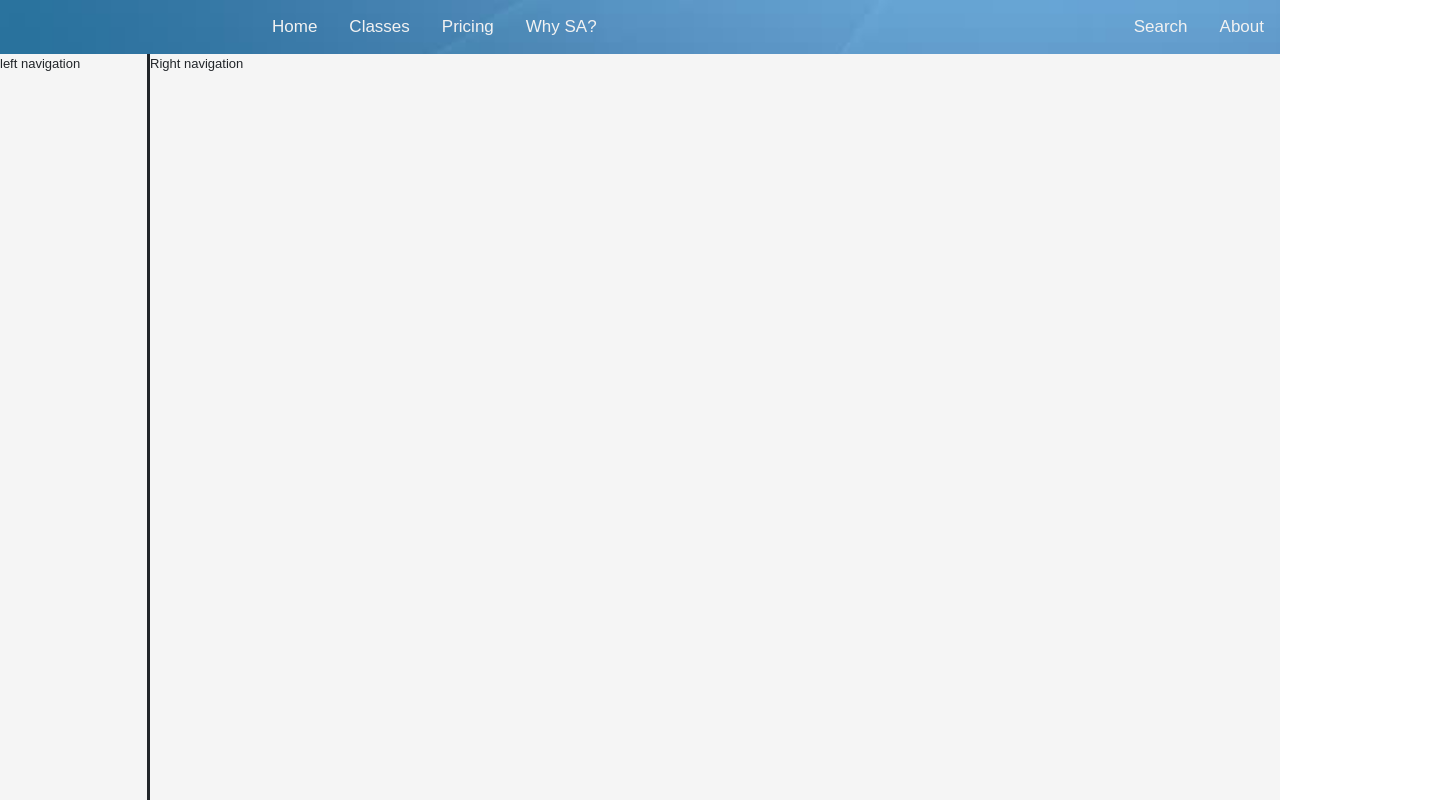
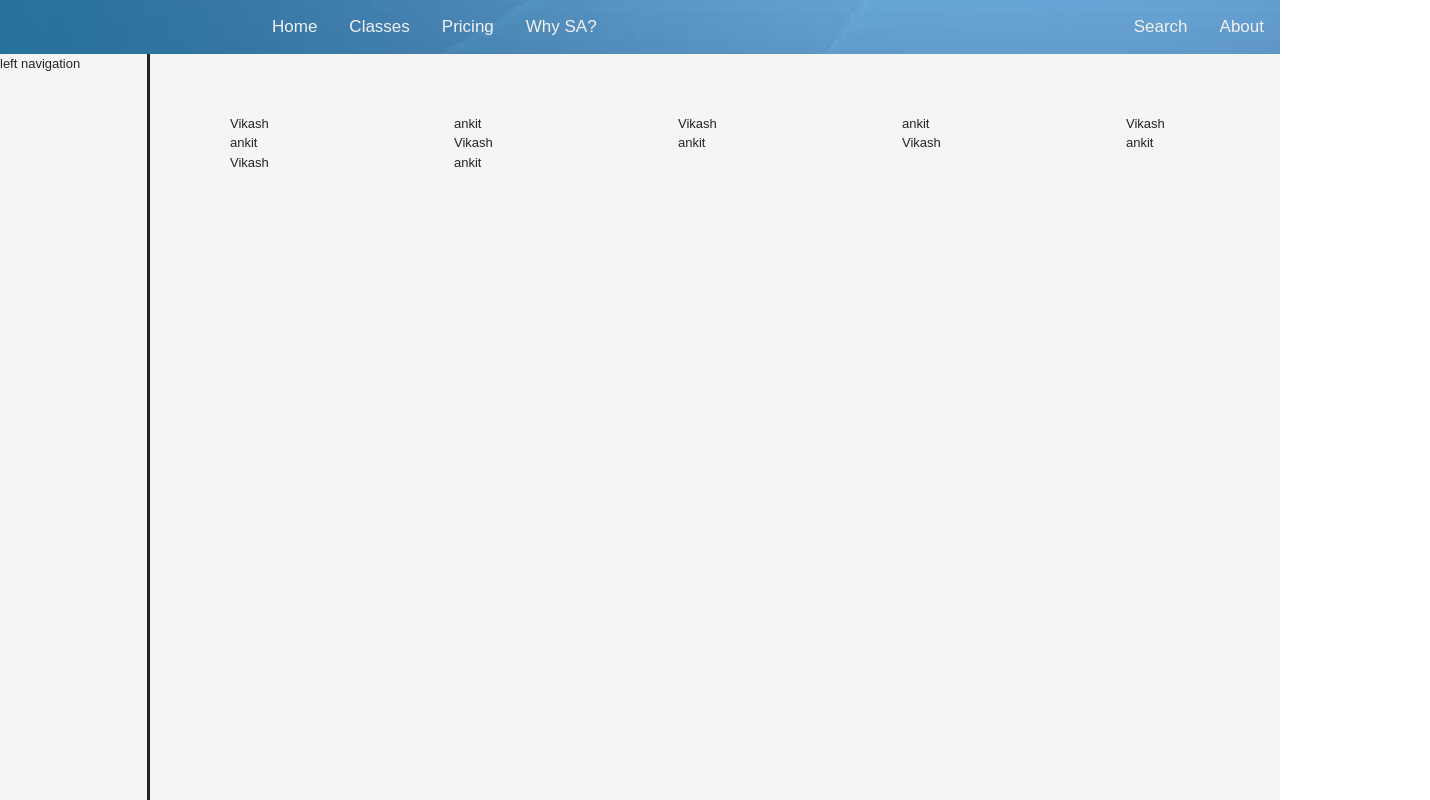
Before and after one commit to vikash-techy/TeamWork, an Angular app in the folder StudentArchitect/: page /class in a window 1280 px wide. Shown: the top 800 px of the page, 1430 px wide, since content can reach past the window. Built offline with nearby package versions, Linux system fonts and the light colour scheme.

Commit message:
claas subject grid

```diff
--- a/StudentArchitect/src/app/class/class.component.css
+++ b/StudentArchitect/src/app/class/class.component.css
@@ -2,7 +2,7 @@
     display: flex;
     flex-direction: row;
     min-width: 100%;
-    min-height: 100vh;
+    min-height: calc(100vh - 53px);
     background: whitesmoke;
 }
 
@@ -14,6 +14,13 @@
 
 .right_nav{
 position: relative;
-/* height: 100vh; */
+min-height: 100%;
+min-width: 100%;
 overflow-y: auto;
+padding: 60px 80px;
 }
+
+.subject-grid{
+    display: grid;
+    grid-template-columns: repeat(auto-fit,minmax(200px,1fr));
+}
--- a/StudentArchitect/src/app/class/class.component.html
+++ b/StudentArchitect/src/app/class/class.component.html
@@ -1,4 +1,20 @@
 <div class="class-container">
   <div class="left_nav">left navigation</div>
-  <div class="right_nav">Right navigation</div>
+  <div class="right_nav">
+    <div class="subject-grid">
+      <div class="subject">Vikash</div>
+      <div>ankit</div>
+      <div>Vikash</div>
+      <div>ankit</div>
+      <div>Vikash</div>
+      <div>ankit</div>
+
+      <div>Vikash</div>
+      <div>ankit</div>
+      <div>Vikash</div>
+      <div>ankit</div>
+      <div>Vikash</div>
+      <div>ankit</div>
+    </div>
+  </div>
 </div>
```
